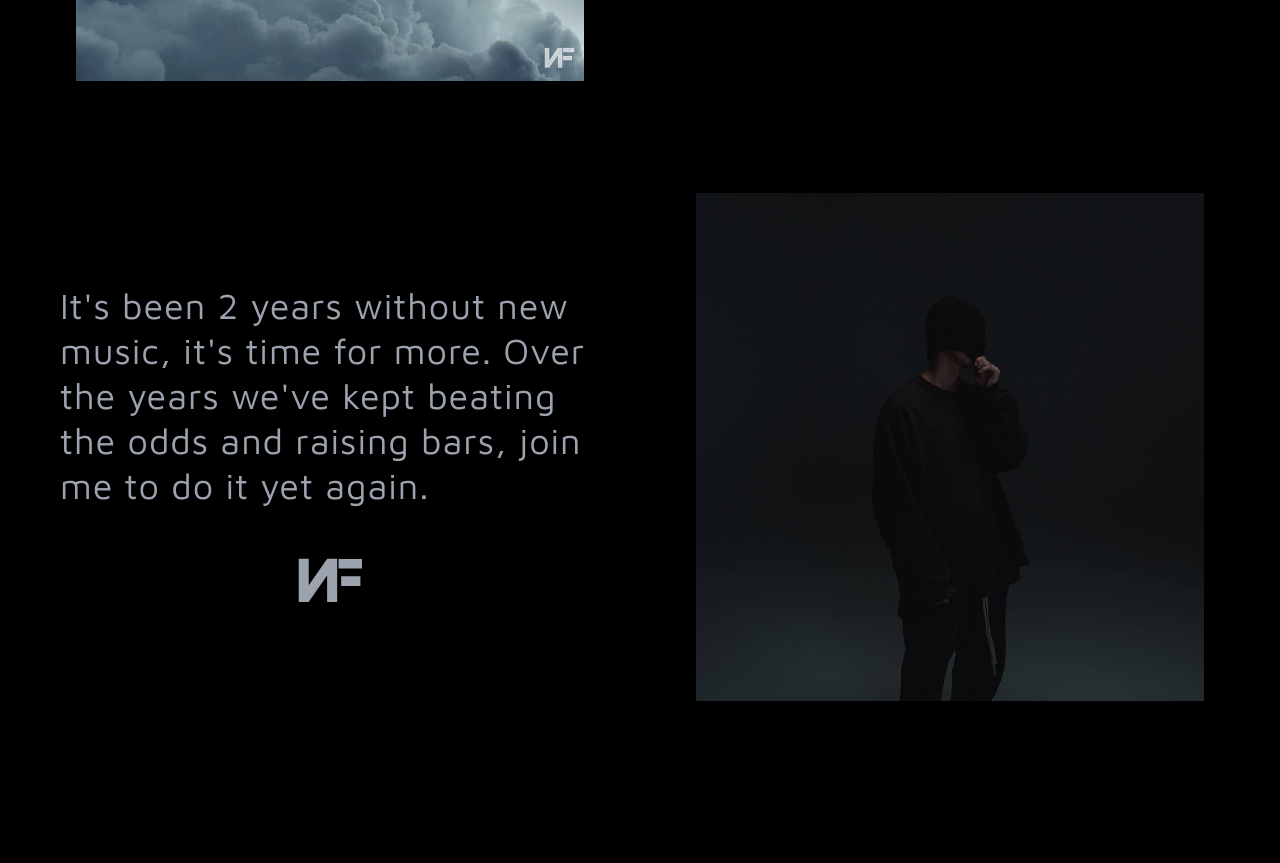
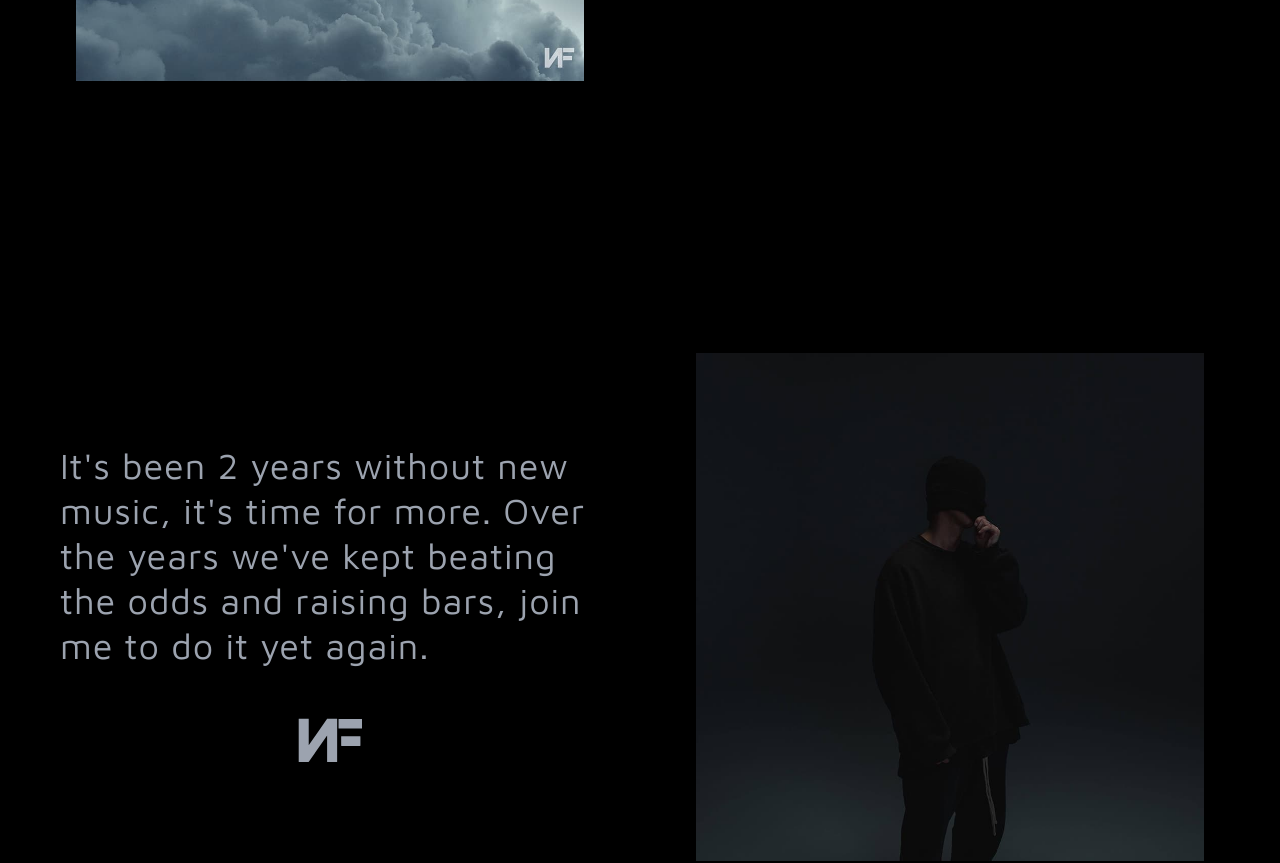
Before and after one commit to evelynfredin/nf-release, a React (Create React App) app: page / in a window 1280 px wide. Shown: the part 2700-3563 px from the top of the page. Built offline with nearby package versions, Linux system fonts and the light colour scheme; grey boxes are pictures that could not be loaded.

Commit message:
Last touches

```diff
--- a/src/components/Banner.js
+++ b/src/components/Banner.js
@@ -10,7 +10,7 @@ const Banner = () => {
     });
 
     return (
-        <section className="wrapper grid lg:grid-cols-2">
+        <section className="wrapper grid lg:grid-cols-2 md:mt-40">
             <div className="z-40 flex order-2 lg:order-1 mx-10 md:mx-20 lg:mx-10 -mt-28 lg:mt-0 flex-col h-auto justify-center items-center mb-40 lg:my-0 bg-gray-700 lg:bg-transparent">
                 <TextBlock>
                     <p className="text-block--body mb-10 text-center lg:text-left">It's been 2 years without new music, it's time for more. Over the years we've kept beating the odds and raising bars, join me to do it yet again.</p>
--- a/src/components/Navbar.js
+++ b/src/components/Navbar.js
@@ -18,7 +18,7 @@ const Navbar = () => {
             animate={{ y: inView ? 0 : 100, opacity: inView ? 1 : 0}}
             >
             <nav className="wrapper flex justify-between h-auto items-center">
-                <button aria-label="Scroll to the top" className="cursor-pointer border-none focus:outline-none" onClick={scrollToTop} >
+                <button aria-label="Scroll to the top" className="cursor-pointer border-none" onClick={scrollToTop} >
                     <svg className="w-12 h-12" viewBox="0 0 80 54" fill="currentColor" xmlns="http://www.w3.org/2000/svg"><path d="M48.9146.88518V54.114c0 .2248-.1814.4063-.4063.4063H36.7967c-.2248 0-.4063-.1815-.4063-.4063V21.2513L13.5017 54.3428c-.0936.1361-.2554.1962-.4082.1686-.0276.0059-.0572.0089-.0868.0089H1.29509c-.22484 0-.406296-.1815-.406296-.4063V.88518c0-.224843.181456-.406297.406296-.406297H13.0067c.2248 0 .4063.181454.4063.406297V33.6049L36.2198.630752c.1115-.160744.3176-.216954.4911-.142993.0277-.005917.0563-.008876.0858-.008876h11.7116c.2249 0 .4063.181454.4063.406297zM78.0201 22.7926v11.2186c0 .2248-.1814.4063-.4063.4063H54.3642c-.2249 0-.4063-.1815-.4063-.4063V22.7926c0-.2248.1814-.4062.4063-.4062h23.2496c.2249 0 .4063.1814.4063.4062zM80.8887 1.15636V12.3749c0 .2248-.1814.4063-.4063.4063H51.1186c-.2248 0-.4063-.1815-.4063-.4063V1.15636c0-.224845.1815-.406299.4063-.406299h29.3638c.2249 0 .4063.181454.4063.406299z"/></svg>
                 </button>
                 <h2 className="text-2xl">March 26</h2>
```
Also changed, not shown: 1 other file (tests, documents, lock files or other folders).
